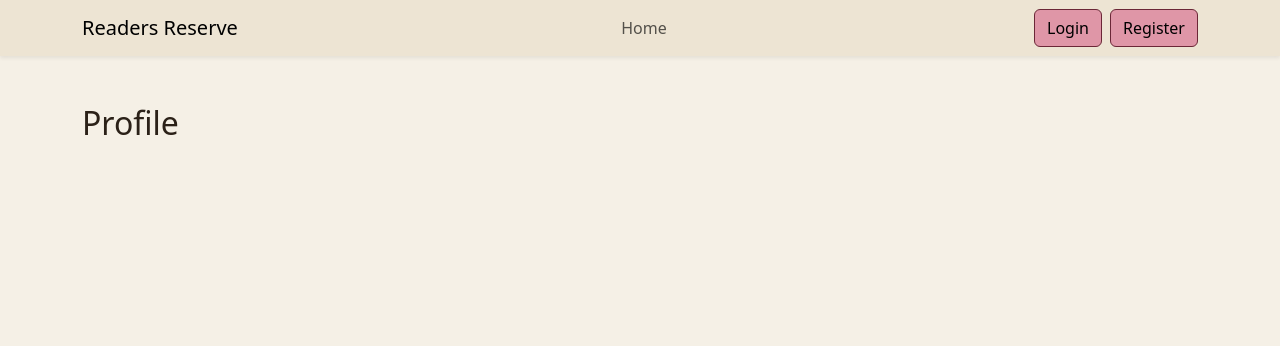
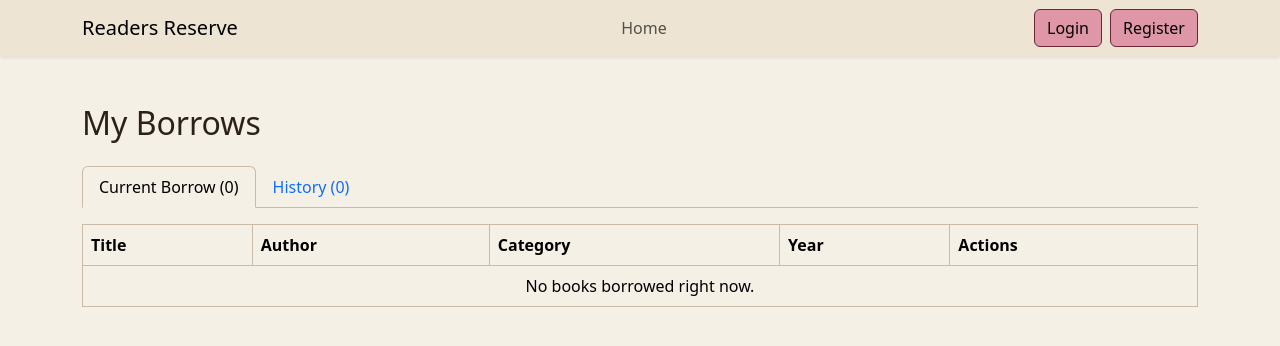
Before and after one commit to TYHern1997/library-frontend, a React (Vite) app: page /profile in a window 1280 px wide. Shown: the top 346 px of the page. Built offline with nearby package versions, Linux system fonts and the light colour scheme.

Commit message:
Profile page: current borrow and history tabs

```diff
--- a/src/pages/ProfilePage.jsx
+++ b/src/pages/ProfilePage.jsx
@@ -1,9 +1,123 @@
-import { Container } from 'react-bootstrap';
+import { Container, Table, Tabs, Tab, Button } from 'react-bootstrap';
+import { useState, useEffect } from 'react';
+import axios from 'axios';
+
+const API = 'https://library-backend-huqa.onrender.com';
 
 export default function ProfilePage() {
+
+    const [borrows, setBorrows] = useState([]);
+    const token = localStorage.getItem('token');
+
+    const fetchBorrows = async () => {
+        try {
+            const res = await axios.get(`${API}/borrows/me`, {
+                headers: { Authorization: `Bearer ${token}` },
+            });
+            setBorrows(res.data);
+        } catch (err) {
+            console.error(err);
+        }
+
+    };
+
+    useEffect(() => {
+        if (token) fetchBorrows();
+    }, [])
+
+    const handleReturn = async (bookId) => {
+        try {
+            await axios.put(`${API}/borrows/${bookId}/return`, {}, {
+                headers: { Authorization: `Bearer ${token}` },
+            });
+            fetchBorrows();
+        } catch (err) {
+            alert(err.response?.data?.error || 'Failed to return book');
+        }
+    };
+
+    const formatDate = (d) => new Date(d).toLocaleDateString();
+
+    // Current: not returned yet
+    const current = borrows.filter((b) => !b.returned_at);
+
+    // History: returned borrows, one row per book (the list is newest first)
+    const seen = new Set();
+    const history = borrows.filter((b) => {
+        if (!b.returned_at || seen.has(b.book_id)) return false;
+        seen.add(b.book_id);
+        return true;
+    });
+
     return (
         <Container className="my-5">
-            <h2>Profile</h2>
+            <h2 className="mb-4">My Borrows</h2>
+
+            <Tabs defaultActiveKey="current" className="mb-3">
+                <Tab eventKey="current" title={`Current Borrow (${current.length})`}>
+                    <Table bordered hover responsive>
+                        <thead>
+                            <tr>
+                                <th>Title</th>
+                                <th>Author</th>
+                                <th>Category</th>
+                                <th>Year</th>
+                                <th>Actions</th>
+                            </tr>
+                        </thead>
+                        <tbody>
+                            {current.length === 0 ? (
+                                <tr><td colSpan="5" className="text-center">No books borrowed right now.</td></tr>
+                            ) : (
+                                current.map((b) => (
+                                    <tr key={b.book_id}>
+                                        <td>{b.title}</td>
+                                        <td>{b.author}</td>
+                                        <td>{b.category}</td>
+                                        <td>{b.year}</td>
+                                        <td>
+                                            <Button size="sm" variant="outline-secondary" onClick={() => handleReturn(b.book_id)}>
+                                                Return
+                                            </Button>
+                                        </td>
+                                    </tr>
+                                ))
+                            )}
+                        </tbody>
+                    </Table>
+                </Tab>
+
+                <Tab eventKey="history" title={`History (${history.length})`}>
+                    <Table bordered hover responsive>
+                        <thead>
+                            <tr>
+                                <th>Title</th>
+                                <th>Author</th>
+                                <th>Category</th>
+                                <th>Year</th>
+                                <th>Last Borrowed</th>
+                                <th>Last Returned</th>
+                            </tr>
+                        </thead>
+                        <tbody>
+                            {history.length === 0 ? (
+                                <tr><td colSpan="6" className="text-center">No returned books yet.</td></tr>
+                            ) : (
+                                history.map((b) => (
+                                    <tr key={b.book_id}>
+                                        <td>{b.title}</td>
+                                        <td>{b.author}</td>
+                                        <td>{b.category}</td>
+                                        <td>{b.year}</td>
+                                        <td>{formatDate(b.borrowed_at)}</td>
+                                        <td>{formatDate(b.returned_at)}</td>
+                                    </tr>
+                                ))
+                            )}
+                        </tbody>
+                    </Table>
+                </Tab>
+            </Tabs>
         </Container>
     );
 }
```
